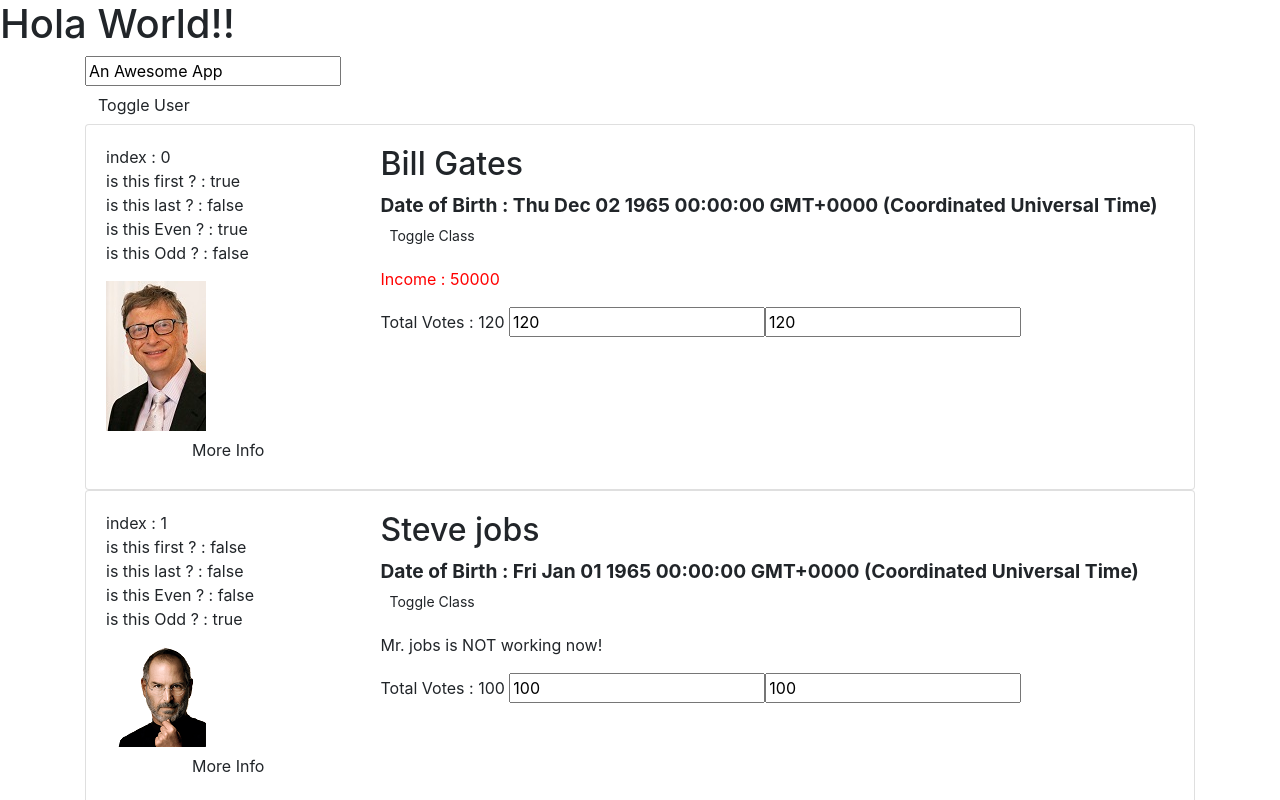
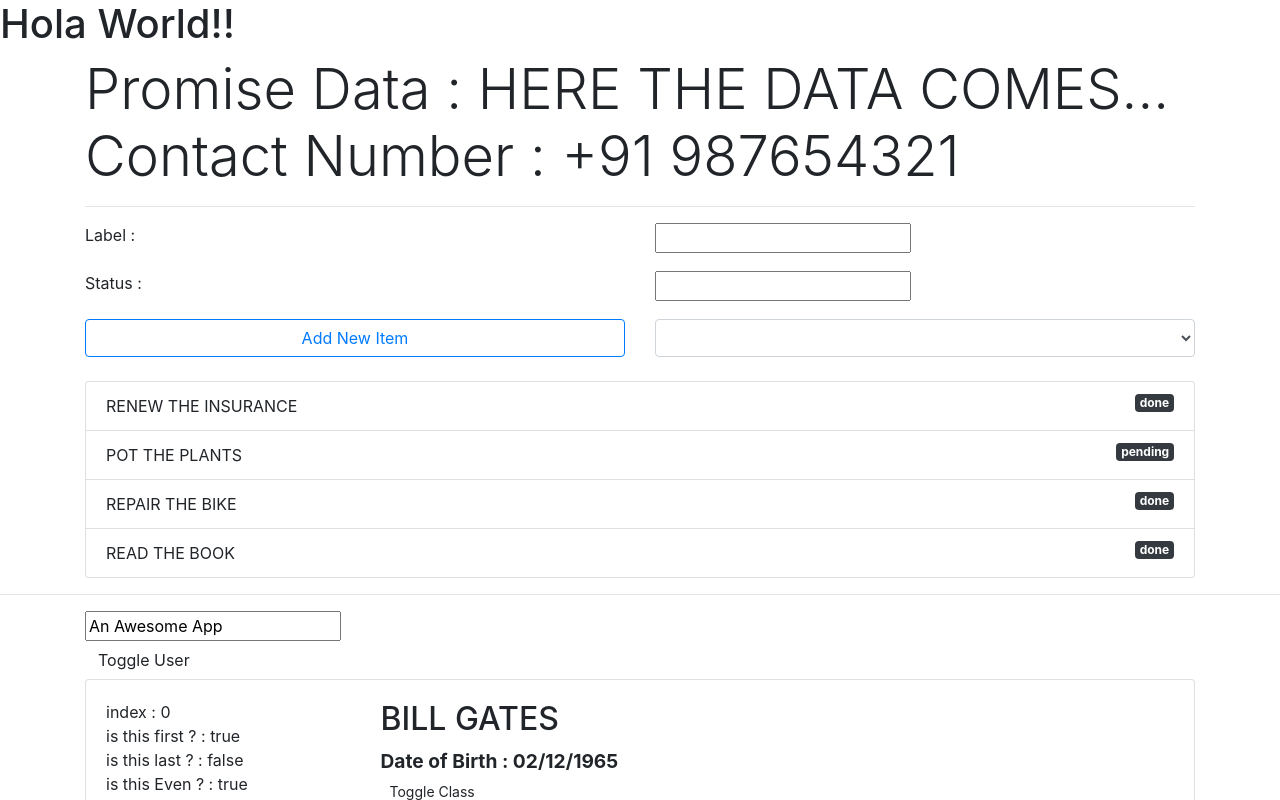
Before and after one commit to synergy2411/ng-cg, an Angular app in the folder users-app/: page / in a window 1280 px wide. Shown: the top 800 px of the page. Built offline with nearby package versions, Linux system fonts and the light colour scheme.

Commit message:
custom pipe created

```diff
--- a/users-app/src/app/app.component.html
+++ b/users-app/src/app/app.component.html
@@ -1,4 +1,11 @@
 <h1>Hola World!!</h1>
+
+<div class="container">
+  <app-pipe-demo></app-pipe-demo>
+</div>
+
+
+<hr>
 
 <div class="container">
   <input type="text" [(ngModel)] = "title">
--- /dev/null
+++ b/users-app/src/app/pipe-demo/pipe-demo.component.html
@@ -0,0 +1,56 @@
+<p class="display-4">
+  Promise Data : {{ promise | async | uppercase}}
+
+  <br>
+  Contact Number : {{ contact_number | nationalcode }}
+</p>
+
+<hr>
+
+<form>
+  <div class="form-group">
+    <div class="row">
+      <div class="col-sm-6 col-md-6">
+        <label for="label">Label : </label>
+      </div>
+      <div class="col-sm-6 col-md-6">
+        <input type="text" name="label" [(ngModel)]="newTodoLabel">
+      </div>
+
+    </div>
+
+  </div>
+  <div class="form-group">
+    <div class="row">
+      <div class="col-sm-6 col-md-6">
+        <label for="label">Status : </label>
+      </div>
+      <div class="col-sm-6 col-md-6">
+        <input type="text" name="label" [(ngModel)]="newTodoStatus">
+      </div>
+    </div>
+  </div>
+</form>
+
+<div class="row">
+  <div class="col-sm-6 col-md-6">
+    <button class="btn btn-outline-primary btn-block" (click)="onAddNewItem()">
+      Add New Item
+    </button>
+  </div>
+  <div class="col-sm-6 col-md-6">
+    <select name="status" [(ngModel)]="filteredStatus" class="form-control">
+      <option value="done">Done Task</option>
+      <option value="pending">Pending Task</option>
+    </select>
+  </div>
+</div>
+<br>
+<ul class="list-group">
+  <li class="list-group-item" *ngFor="let todo of todos | filter : filteredStatus">
+    {{todo.label | uppercase}}
+    <span class="badge badge-dark float-right">
+      {{ todo.status }}
+    </span>
+  </li>
+</ul>
--- /dev/null
+++ b/users-app/src/app/pipe-demo/pipe-demo.component.ts
@@ -0,0 +1,40 @@
+import { Component, OnInit } from '@angular/core';
+
+@Component({
+  selector: 'app-pipe-demo',
+  templateUrl: './pipe-demo.component.html',
+  styleUrls: ['./pipe-demo.component.scss']
+})
+export class PipeDemoComponent {
+
+  promise = new Promise((resolve, reject) => {
+    setTimeout(() => {
+      resolve("Here the data comes...")
+    }, 3000 );
+  })
+
+  contact_number = 987654321;
+
+  filteredStatus = "";
+  todos = [{
+    label : "Renew the insurance",
+    status : 'done'
+  },{
+    label : "Pot the plants",
+    status : 'pending'
+  },{
+    label : "repair the bike",
+    status : 'done'
+  },{
+    label : "read the book",
+    status : 'done'
+  }]
+
+  newTodoLabel : string;
+  newTodoStatus : string;
+  onAddNewItem(){
+    this.todos.push({label : this.newTodoLabel, status : this.newTodoStatus})
+  }
+
+
+}
--- /dev/null
+++ b/users-app/src/app/pipes/filter.pipe.ts
@@ -0,0 +1,24 @@
+import { Pipe, PipeTransform } from '@angular/core';
+
+@Pipe({
+  name: 'filter',
+  pure : false
+})
+export class FilterPipe implements PipeTransform {
+
+  transform(todos: any, filteredStatus : string): any {
+    console.log("[TRANSFORM]");
+    if(todos.length === 0 || filteredStatus === ""){
+      return todos;
+    }
+
+    let resultArray = [];
+    for(let todo of todos){
+      if(todo['status'] === filteredStatus){
+        resultArray.push(todo);
+      }
+    }
+    return resultArray;
+  }
+
+}
--- /dev/null
+++ b/users-app/src/app/pipes/nationalcode.pipe.ts
@@ -0,0 +1,11 @@
+import { Pipe, PipeTransform } from '@angular/core';
+
+@Pipe({
+  name : 'nationalcode'
+})
+export class NationalCodePipe implements PipeTransform{
+
+  transform(value: any){
+    return "+91 " + value;
+  }
+}
--- a/users-app/src/app/user/user-info/user-info.component.html
+++ b/users-app/src/app/user/user-info/user-info.component.html
@@ -2,8 +2,8 @@
 
 <h2 appHighlight [myColor]="'yellow'">
   <!-- <span [innerHTML]="user.firstName"></span> -->
-  {{ user.firstName }}
-  <span [innerHTML]="user.lastName"></span>
+  {{ user.firstName | uppercase}}
+  <span [innerHTML]="user.lastName | uppercase"></span>
 </h2>
 
 
@@ -11,7 +11,7 @@
 <!-- <p [ngClass]="{'my-border' : true, 'feature' : false}">Date of Birth : {{ user.dob }}</p> -->
 
 <p [ngClass]="dynamicClasses">
-  Date of Birth : {{ user.dob }} <br>
+  Date of Birth : {{ user.dob | date : 'dd/MM/yyyy' }} <br>
   <button type="button" class="btn btn-default btn-sm" (click) = "onToggle()">
     Toggle Class
   </button>
@@ -20,7 +20,7 @@
 <!-- <ng-content select=".main-content"></ng-content> -->
 
 <p *ngIf="user.isWorking; else elseTemplate" [ngStyle] = "{'color' : 'red'}">
-  Income : {{ user.income }}</p>
+  Income : {{ user.income | currency : 'EUR' }}</p>
 
 <p>Total Votes : {{ user.vote }}
   <input type="number" [value]="user.vote" (change)="user.vote = $event.target.value">
```
Also changed, not shown: users-app/src/app/app.module.ts (+7 -1 lines), users-app/src/app/pipe-demo/pipe-demo.component.scss (added), 2 other files (tests, documents, lock files or other folders).
